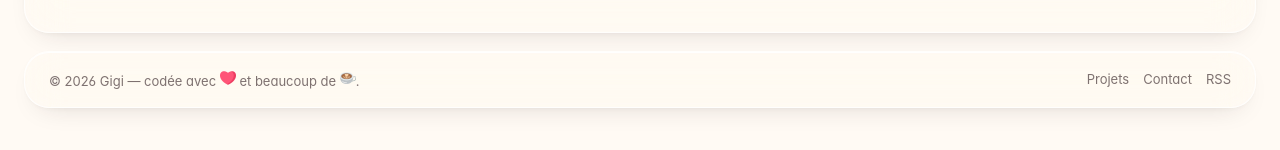
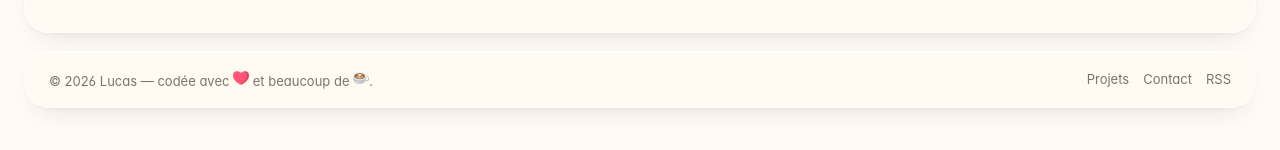
Before and after one commit to LucasPlebani/lucas_portfolio, a Next.js app: page / in a window 1280 px wide. Shown: the part 6297-6447 px from the top of the page. Built offline with nearby package versions, Linux system fonts and the light colour scheme.

Commit message:
add change footer

```diff
--- a/src/components/Footer.js
+++ b/src/components/Footer.js
@@ -12,7 +12,7 @@ export default function Footer() {
 
   return (
     <MotionCard as="footer" className="footer" delay={0.35}>
-      <div>© 2026 Gigi — codée avec <img src={heart.src} alt="heart" className="heart-img-footer" /> et beaucoup de <img src={latte.src} alt="Latte" className="coffee-img-footer" />.</div>
+      <div>© 2026 Lucas — codée avec <img src={heart.src} alt="heart" className="heart-img-footer" /> et beaucoup de <img src={latte.src} alt="Latte" className="coffee-img-footer" />.</div>
       <div className="footer-links">
         <a href="#projects" onClick={(e) => { e.preventDefault(); scrollTo("projects"); }}>Projets</a>
         <a href="#contact" onClick={(e) => { e.preventDefault(); scrollTo("contact"); }}>Contact</a>
```
